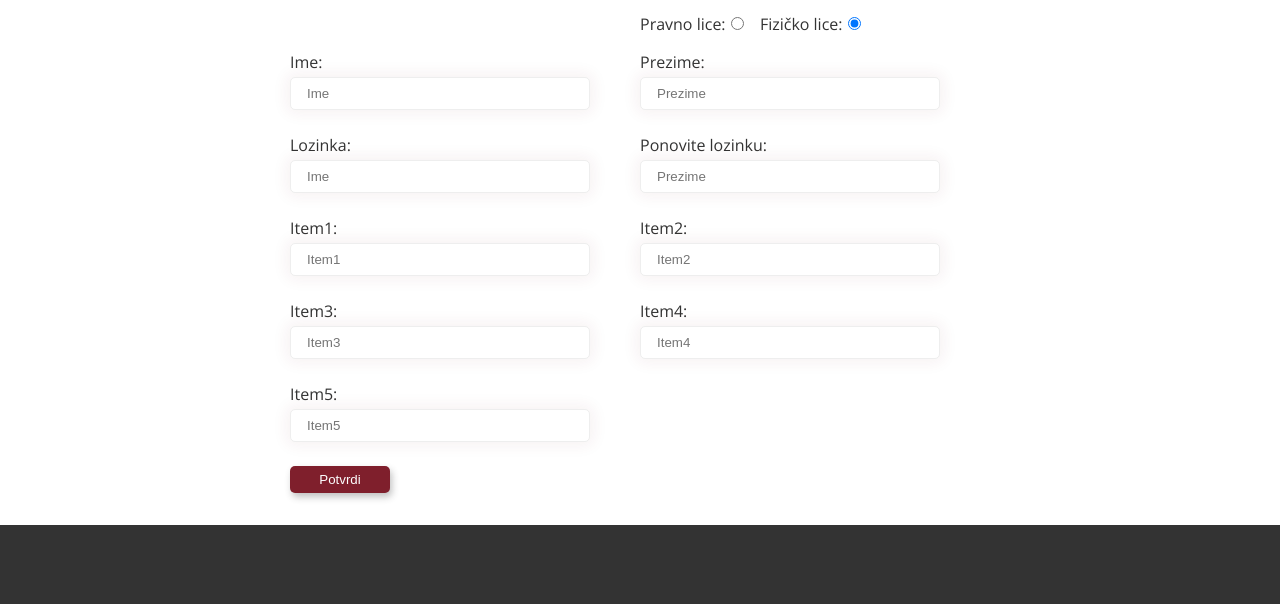
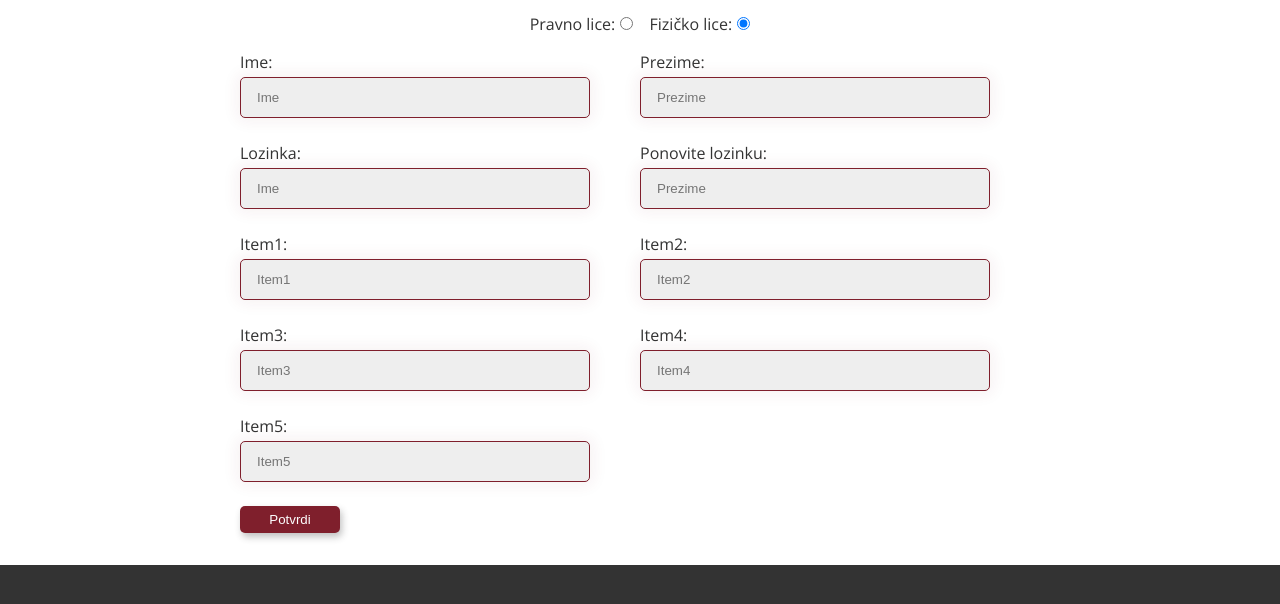
Before and after one commit to Shinbado994/shinbado994.github.io, a website: page register.html in a window 1280 px wide. Shown: the part 220-824 px from the top of the page. Drawn offline with nearby package versions, Linux system fonts and the light colour scheme.

Commit message:
Register page small changes

```diff
--- a/register.html
+++ b/register.html
@@ -1316,21 +1316,24 @@
     <div class="register">
       <div class="register__container">
         <h1>Registrujte se</h1>
+
         <div class="form">
-          <form
-            action="/"
-            name=""
-            id=""
-            method="post"
-          >
+          <div class="form-radio">
+            <label for="fname">Pravno lice:</label>
+            <input type="radio" name="lice" id="" />
+            <label for="fname">Fizičko lice:</label>
+            <input type="radio" name="lice" id="" checked />
+          </div>
+          <form action="/" name="" id="" method="post">
+            <!-- <div class="form-error">
+              <ul>
+                <li>Prva greska</li>
+                <li>Druga greska</li>
+              </ul>
+            </div> -->
             <div class="form-group">
-              <div class="form-radio"></div>
-              <div class="form-radio">
-                <label for="fname">Pravno lice:</label>
-                <input type="radio" name="lice" id="" />
-                <label for="fname">Fizičko lice:</label>
-                <input type="radio" name="lice" id="" checked />
-              </div>
+              <!-- <div class="form-radio"></div> -->
+
               <div class="form-item">
                 <label for="fname">Ime:</label>
                 <input
--- a/sass/main.scss
+++ b/sass/main.scss
@@ -12,6 +12,7 @@
 @import "components/hamburger";
 @import "components/checkbox";
 @import "components/select";
+@import "components/cartBreadcrumbs";
 // @import "layout/_header";
 
 @import "pages/home";
--- a/sass/pages/_register.scss
+++ b/sass/pages/_register.scss
@@ -13,8 +13,21 @@
   }
 }
 .form {
-  width: 70rem;
+  width: 80rem;
   margin: 0rem auto 3.2rem auto;
+  &-error {
+    border: 0.1rem solid $color-grey-light-1;
+    // background-color: $color-grey-light-2;
+    // background-color: red;
+    // text-align: center;
+    padding: 0.4rem 1.2rem;
+    // color: $color-white;
+    margin-bottom: 0.8rem;
+    // color: $color-tertiary-light;
+    ul {
+      list-style-type: none;
+    }
+  }
   &-group {
     display: grid;
     grid-template-columns: repeat(2, 1fr);
@@ -26,17 +39,19 @@
     input:first-of-type {
       margin-right: 1.2rem;
     }
-    margin-bottom: 1.6rem;
+    margin: 0rem auto 1.6rem auto;
+    text-align: center;
   }
   &-item {
     margin-bottom: 2.4rem;
     display: grid;
     input {
-      border: 0.1rem solid $color-grey-light-2;
+      border: 0.1rem solid $color-tertiary-light;
       border-radius: 0.5rem;
       box-shadow: 0 0 1.5rem 0.4rem rgba($color-tertiary-light, 0.06);
-      padding: 0.8rem 1.6rem;
-      width: 30rem;
+      padding: 1.2rem 1.6rem;
+      width: 35rem;
+      background-color: $color-grey-light-2;
 
       //   outline: none;
     }
```
Also changed, not shown: css/style.css, sass/components/_cartBreadcrumbs.scss (added).
